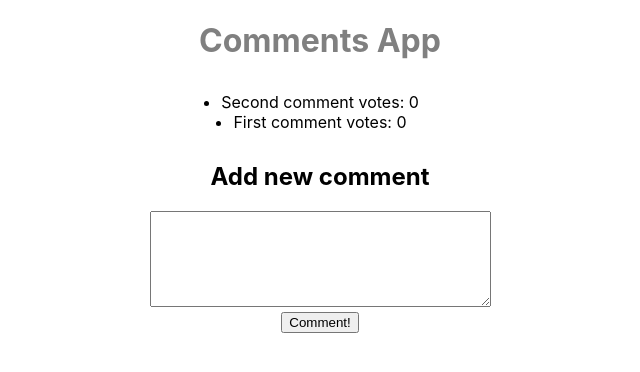
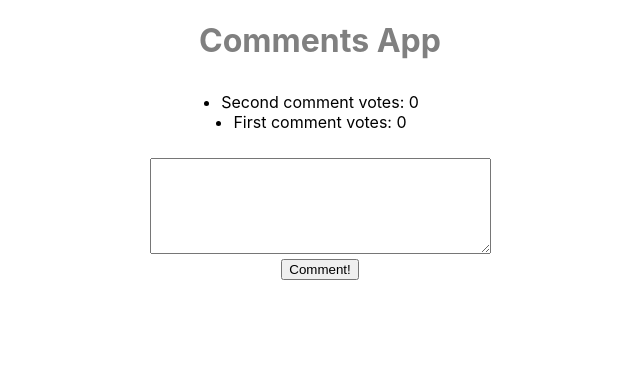
Before and after one commit to paulinastefanska/React-Redux, a React (Create React App) app: page / in a window 1280 px wide. Shown: the top 372 px of the page, without its empty margins (320-960 px from the left). Built offline with nearby package versions, Linux system fonts and the light colour scheme.

Commit message:
Remove header

```diff
--- a/src/App.js
+++ b/src/App.js
@@ -8,7 +8,6 @@ const App = () => {
     <div className="App">
       <h1>Comments App</h1>
       <CommentsListContainer />
-      <h2>Add new comment</h2>
       <NewCommentContainer />
     </div>
   );
```
